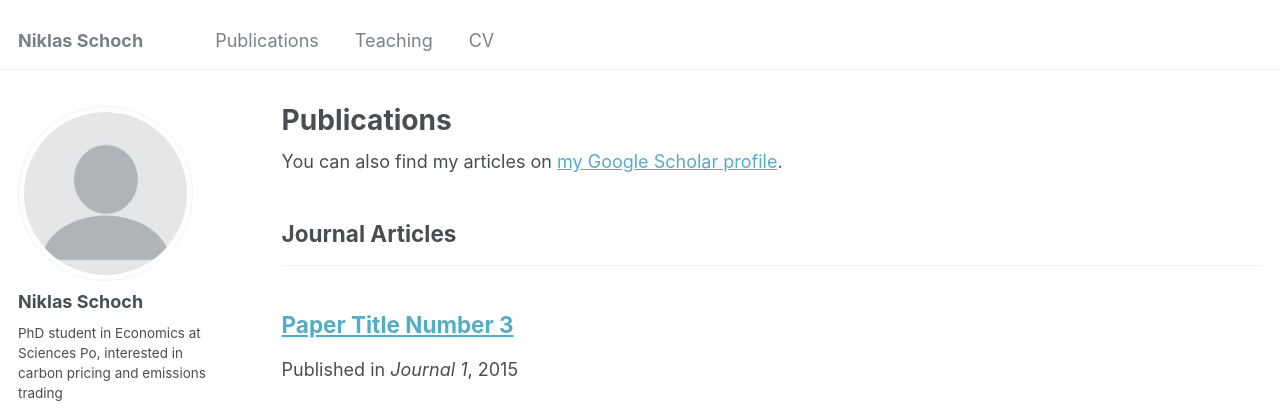
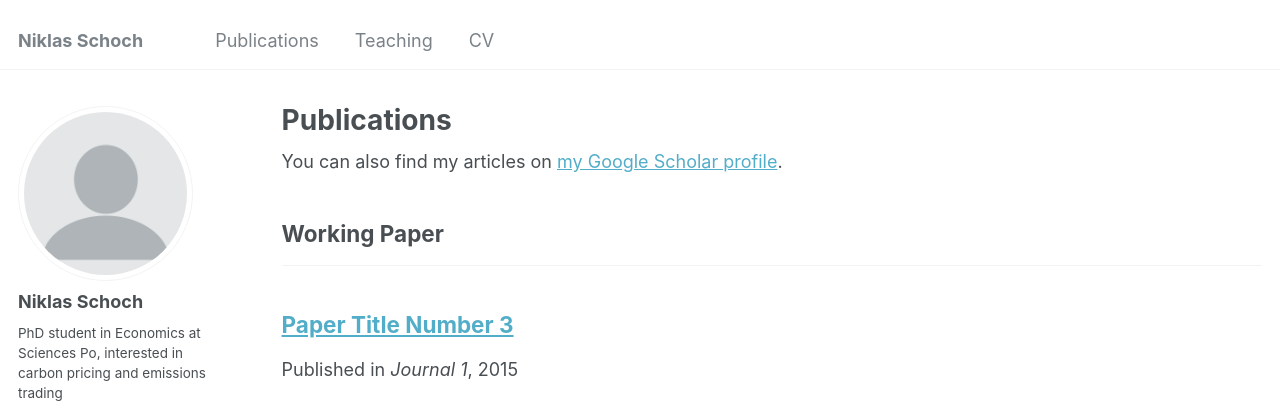
Before and after one commit to niklasschoch/niklasschoch.github.io, a Jekyll site: the page built from _pages/publications.html, in a window 1280 px wide and 900 px high. Shown: the top 411 px of the window. Built offline with Jekyll 4.4.1, drawn with Linux system fonts in a browser that asks for light colours; some web fonts are replaced.

Commit message:
Update _config.yml

```diff
--- a/_config.yml
+++ b/_config.yml
@@ -40,12 +40,8 @@ author:
 
 # Publication Category - The following the list of publication categories and their headings
 publication_category:
-  books:
-    title: 'Books'
   manuscripts:
-    title: 'Journal Articles'
-  Working Papers:
-    title: 'Conference Papers'
+    title: 'Working Paper'
 
 
 # Site Settings
```
